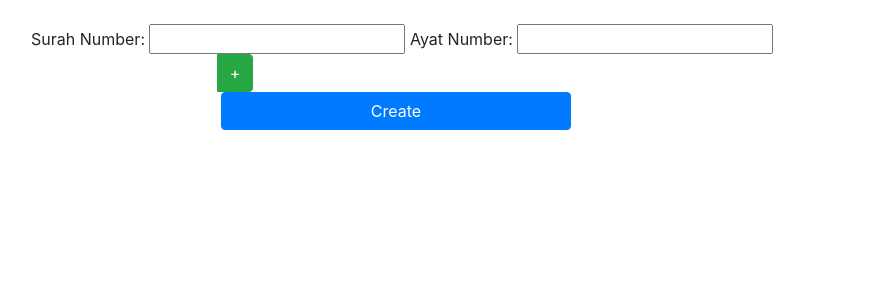
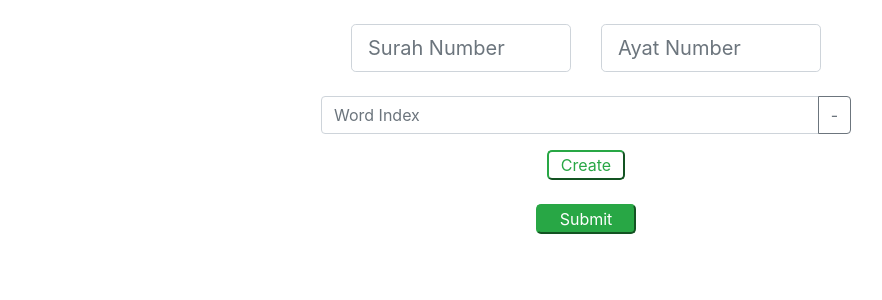
Before and after one commit to aimanuslim/nasrulhifz, a Django app: page /qurandata/enter/ in a window 1280 px wide. Shown: the part 56-356 px from the top of the page, without its empty margins (54-936 px from the left). Run offline with Django 3.2, Linux system fonts and the light colour scheme; some libraries are stand-ins or nearby versions.

Commit message:
Worked on some cosmetic. Need to handle form posting for wordindex

```diff
--- a/qurandata/forms.py
+++ b/qurandata/forms.py
@@ -2,8 +2,18 @@ from django import forms
 from django.forms import formset_factory
 
 class HifzForm(forms.Form):
-	surah_number = forms.IntegerField(min_value=1, max_value=114)
-	ayat_number = forms.IntegerField(min_value=1, max_value=288)
+	surah_number = forms.IntegerField(min_value=1, max_value=114, widget=forms.NumberInput(attrs={
+			'class': 'form-control form-control-lg',
+			'placeholder': 'Surah Number',
+			'name': 'surah_number'
+		}))
+	ayat_number = forms.IntegerField(min_value=1, max_value=288, widget=forms.NumberInput(attrs={
+			'class': 'form-control form-control-lg',
+			'placeholder': 'Ayat Number',
+			'name': 'ayat_number'
+		}))
+
+
 
 
 
@@ -12,8 +22,14 @@ class WordIndexForm(forms.Form):
 		label='Word Index',
 		widget=forms.NumberInput(attrs={
 			'class': 'form-control',
-			'placeholder': 'Index'
-			})
+			'placeholder': 'Word Index',
+			'aria-label': 'Word Index',
+			'aria-describedby': 'basic-addon2',
+			'name': 'index',
+
+			}),
+		min_value=1,
 
 		)
+
 WordIndexFormSet = formset_factory(WordIndexForm, extra=1)
--- /dev/null
+++ b/qurandata/static/css/custom.css
@@ -0,0 +1,17 @@
+.custom-plus {
+    width: 78px !important;
+    border-radius: 5px !important;
+}
+
+.custom-submit {
+	width: 100px !important;
+    border-radius: 5px !important;
+}
+
+.custom-form {
+	width: 200px !important;
+}
+
+.custom-size {
+	width: 500px !important;
+}
--- a/qurandata/templates/base.html
+++ b/qurandata/templates/base.html
@@ -6,8 +6,10 @@
   <meta charset="utf-8">
   <meta name="viewport" content="width=device-width, initial-scale=1">
   <link rel="stylesheet" href="{% static 'css/bootstrap.min.css' %}">
+  <link rel="stylesheet" href="{% static 'css/custom.css' %}">
   <script src="{% static 'js/jquery.min.js' %}"></script>
   <script src="{% static 'js/bootstrap.min.js' %}"></script>
+  <script src="{% static 'js/dynamic_form.js' %}"></script>
 </head>
 <body>
 
@@ -24,7 +26,7 @@
 <br>
 
 
-<div class="container">
+<div class="d-flex align-items-center justify-content-center ">
   {% block content %}
      {% endblock %}
 </div>
--- a/qurandata/templates/qurandata/enter.html
+++ b/qurandata/templates/qurandata/enter.html
@@ -2,96 +2,52 @@
 
 {% block content %}
 
-<form action="" method="post">
-<!-- <form action="{% url 'qurandata:submit' %}" method="post"> -->
-	{% csrf_token  %}
-	<span>
-		Surah Number:
-		<input type="text" name="surah_number" value="">
-	</span>
-	<span>
-		Ayat Number:
-		<input type="text" name="ayat_number" value="">
-	</span>
-	{{ formset.management_form }}
-	{% for form in formset %}
-	<div class="row form-row spacer">
-	    <div class="col-2">
-	        <label>{{form.name.label}}</label>
+<form class="custom-size" method="POST" action="{% url 'qurandata:submit' %}" >
+	{% csrf_token %}
+	<div class="d-flex justify-content-center ">
+		<div class="col-6">
+			{{  hifzform.surah_number }}
 		</div>
-	    <div class="col-4">
-	        <div class="input-group">
-	            {{form.name}}
-	            <div class="input-group-append">
-	                <button class="btn btn-success add-form-row">+</button>
+		<div class="col-6">
+			{{  hifzform.ayat_number }}
 		</div>
 	</div>
+
+	<br>
+
+  <div class="row ">
+    	{{ wiformset.management_form }}
+    	{% for wiform in wiformset %}
+  		<div class="input-group mb-3">
+  			{{ wiform.index }}
+  			<div class="input-group-append">
+  				<button class="btn btn-outline-secondary remove" type="button">-</button>
   			</div>
   		</div>
   		{% endfor %}
-	<div class="row spacer">
-	    <div class="col-4 offset-2">
-	        <button type="submit" class="btn btn-block btn-primary">Create</button>
+
   </div>
+
+  <div class="d-flex justify-content-center append">
+  		<span class="add"><button class="btn-outline-success custom-plus" type="button">
+  			Create
+  		</button></span>
   </div>
-	</form>
-{% endblock %}
+
+  <br>
+
+  <div class="d-flex justify-content-center">
+  		<button class="btn-success custom-submit" type="submit">
+  			Submit
+  		</button>
+  </div>
+
+  <br>
 
 
 
-<script src="https://code.jquery.com/jquery-3.2.1.slim.min.js" integrity="sha384-KJ3o2DKtIkvYIK3UENzmM7KCkRr/rE9/Qpg6aAZGJwFDMVNA/GpGFF93hXpG5KkN" crossorigin="anonymous"></script>
-<script type="text/javascript">
-function updateElementIndex(el, prefix, ndx) {
-    var id_regex = new RegExp('(' + prefix + '-\\d+)');
-    var replacement = prefix + '-' + ndx;
-    if ($(el).attr("for")) $(el).attr("for", $(el).attr("for").replace(id_regex, replacement));
-    if (el.id) el.id = el.id.replace(id_regex, replacement);
-    if (el.name) el.name = el.name.replace(id_regex, replacement);
-}
-function cloneMore(selector, prefix) {
-    var newElement = $(selector).clone(true);
-    var total = $('#id_' + prefix + '-TOTAL_FORMS').val();
-    newElement.find(':input').each(function() {
-        var name = $(this).attr('name')
-        if(name) {
-            name = name.replace('-' + (total-1) + '-', '-' + total + '-');
-            var id = 'id_' + name;
-            $(this).attr({'name': name, 'id': id}).val('').removeAttr('checked');
-        }
-    });
-    total++;
-    $('#id_' + prefix + '-TOTAL_FORMS').val(total);
-    $(selector).after(newElement);
-    var conditionRow = $('.form-row:not(:last)');
-    conditionRow.find('.btn.add-form-row')
-    .removeClass('btn-success').addClass('btn-danger')
-    .removeClass('add-form-row').addClass('remove-form-row')
-    .html('-');
-    return false;
-}
-function deleteForm(prefix, btn) {
-    var total = parseInt($('#id_' + prefix + '-TOTAL_FORMS').val());
-    if (total > 1){
-        btn.closest('.form-row').remove();
-        var forms = $('.form-row');
-        $('#id_' + prefix + '-TOTAL_FORMS').val(forms.length);
-        for (var i=0, formCount=forms.length; i<formCount; i++) {
-            $(forms.get(i)).find(':input').each(function() {
-                updateElementIndex(this, prefix, i);
-            });
-        }
-    }
-    return false;
-}
-$(document).on('click', '.add-form-row', function(e){
-    e.preventDefault();
-    cloneMore('.form-row:last', 'form');
-    return false;
-});
-$(document).on('click', '.remove-form-row', function(e){
-    e.preventDefault();
-    deleteForm('form', $(this));
-    return false;
-});
+</form>
 
-</script>
+
+
+{% endblock %}
--- a/qurandata/views.py
+++ b/qurandata/views.py
@@ -5,7 +5,7 @@ from django.urls import reverse
 from django.views import generic
 
 from .models import Hifz, QuranMeta, WordIndex
-from .forms import HifzForm, WordIndexFormSet
+from .forms import HifzForm, WordIndexForm, WordIndexFormSet
 
 class IndexView(generic.ListView):
 	template_name = 'qurandata/index.html'
@@ -25,7 +25,9 @@ class AyatListView(generic.ListView):
 
 def submit(request):
 	hifzform = HifzForm(request.POST)
-	formset = WordIndexFormSet(request.POST)
+	windexform = WordIndexForm(request.POST)
+	print(request.POST.getlist('index'))
+	print(windexform)
 
 
 
@@ -39,23 +41,17 @@ def submit(request):
 		else:
 			raise Http404('Ayat number exceeds')
 
-		if formset.is_valid():
-			for form in formset:
-				idx = form.cleaned_data.get('index')
-				if idx and idx < wordindex_limit:
-					WordIndex(hifz=hifz, index=idx).save()
-					message = 'Submission successful including word index'
-				else:
-					raise Http404('Word index exceeds')
-		else:
-			raise Http404('Submission failed due to word index')
+
+
 	else:
 		raise Http404('Ayat limit exceeded')
 	return render(request, 'qurandata/index.html', {'message': message, 'latest_quran_data' : Hifz.objects.values('surah_number').distinct() })
 
 def enter(request):
-	formset = WordIndexFormSet(request.GET or None)
-	return render(request, 'qurandata/enter.html', {'formset': formset})
+	hifzform = HifzForm(request.GET or None)
+	wiform = WordIndexForm(request.GET or None)
+	wiformset = WordIndexFormSet(request.GET or None)
+	return render(request, 'qurandata/enter.html', {'hifzform': hifzform, 'wiform': wiform, 'wiformset': wiformset})
 
 
 def detail(request, surah_number, ayat_number):
```
Also changed, not shown: qurandata/static/js/dynamic_form.js (added, +52 -0 lines), db.sqlite3. Lines whose indentation alone changed are shown as unchanged.
